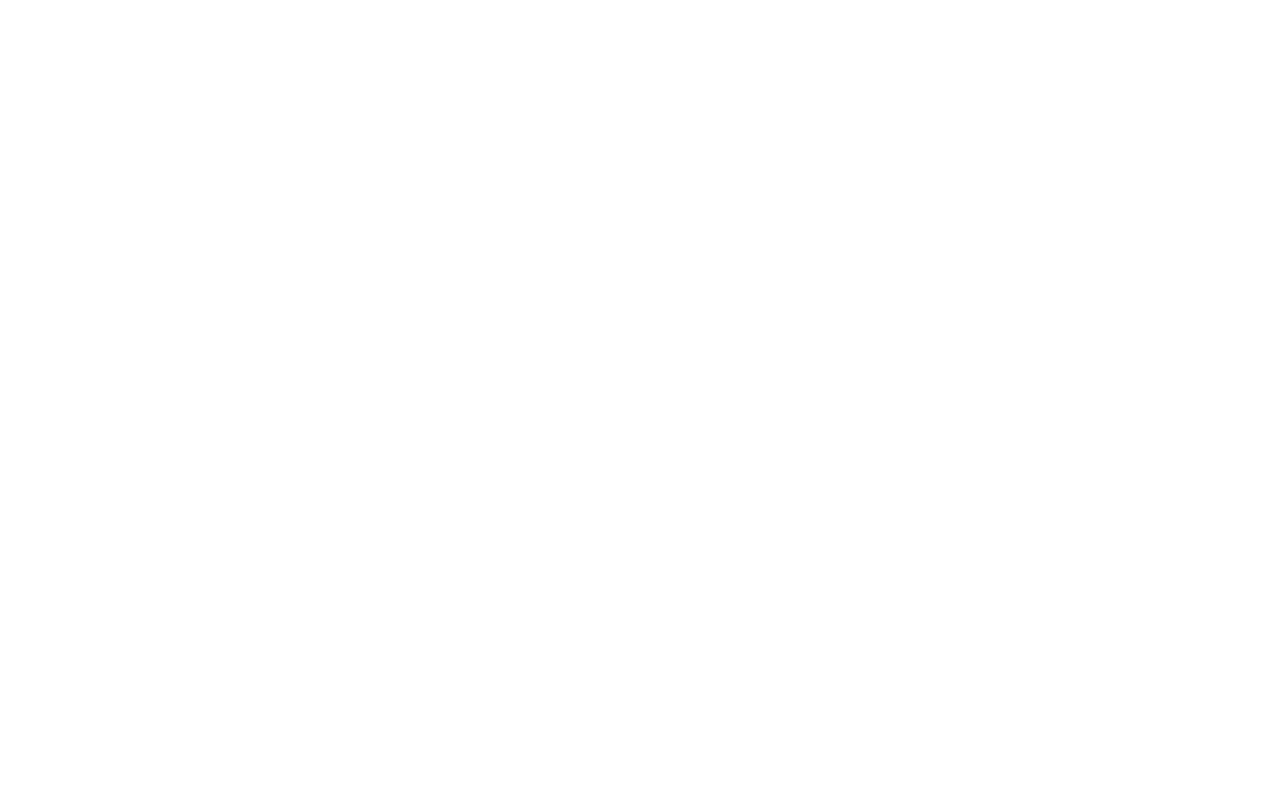
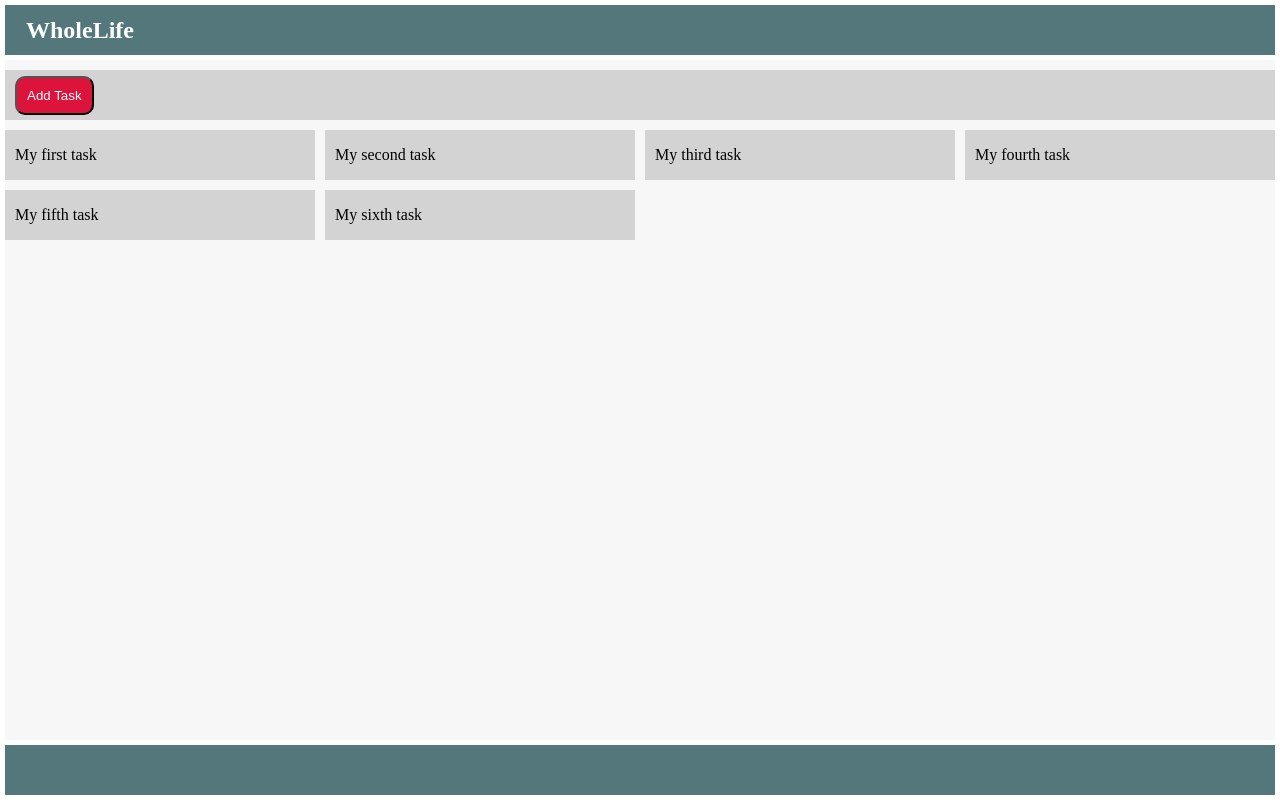
Before and after one commit to valdadyne/taskmgr, a React (Create React App) app: page / in a window 1280 px wide. Built offline with nearby package versions, Linux system fonts and the light colour scheme.

Commit message:
Layout changes

```diff
--- a/src/App.css
+++ b/src/App.css
@@ -0,0 +1,33 @@
+*{
+    padding:0;
+    margin:0;
+    box-sizing: border-box;
+}
+.app-wrapper{
+    height: calc(100vh - 10px);
+    width: calc(100vw - 10px);
+    margin: 5px;
+    display: grid;
+    grid-template-rows: 50px 1fr 50px;
+    grid-auto-flow: row;
+    justify-items: space-around;
+    grid-row-gap: 5px;
+}
+header {
+    background:#53777a;
+    display: grid;
+    grid-template-columns: 150px 1fr;
+    grid-auto-flow: column;
+}
+header .brand{
+    color: #fff;
+    display: flex;
+    align-self: center;
+    justify-content: center;
+}
+main{
+    background: #f7f7f7;
+}
+footer {
+    background:#53777a
+}
--- a/src/App.js
+++ b/src/App.js
@@ -1,12 +1,20 @@
 import React, { Component } from 'react';
+
+import TaskList from './components/Task/TaskList';
 import logo from './logo.png';
 import './App.css';
 
 class App extends Component {
   render() {
     return (
-      <div className="App">
-
+      <div className="app-wrapper">
+        <header>
+          <h2 className="brand">WholeLife </h2>
+        </header>
+        <main>
+          <TaskList />
+        </main>
+        <footer></footer>
       </div>
     );
   }
```
